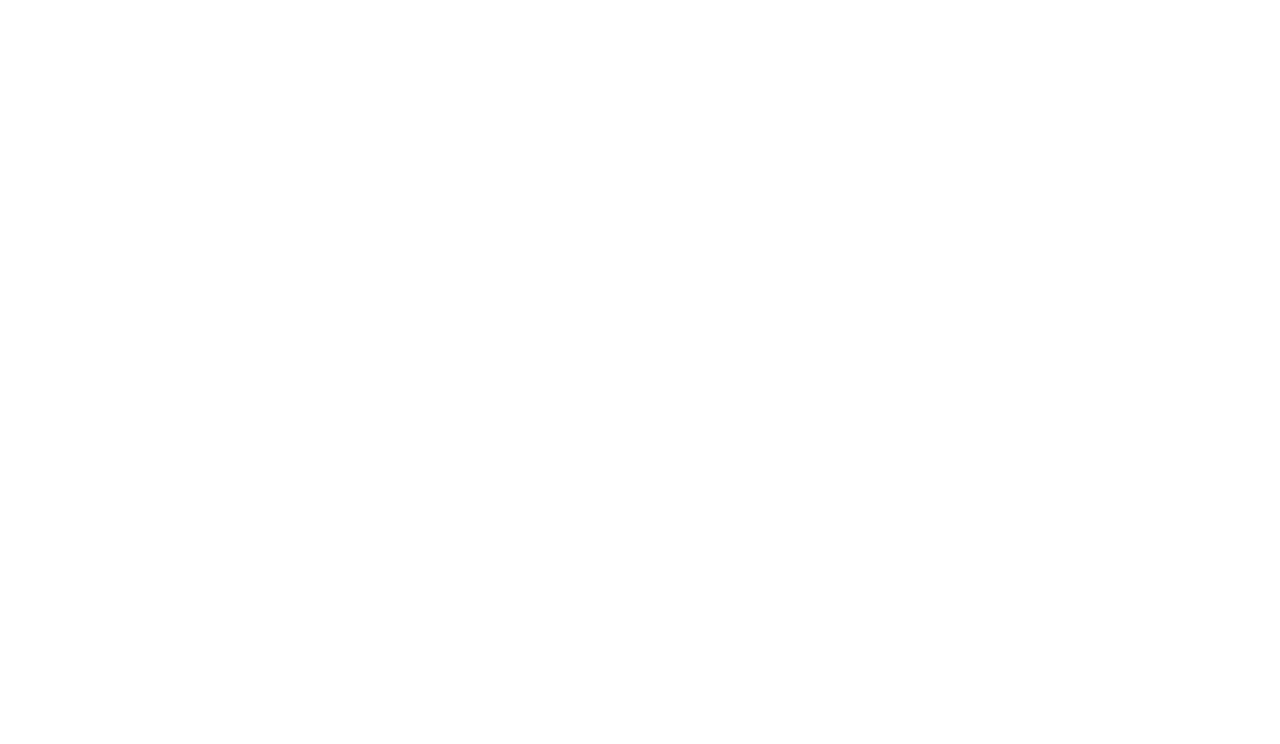
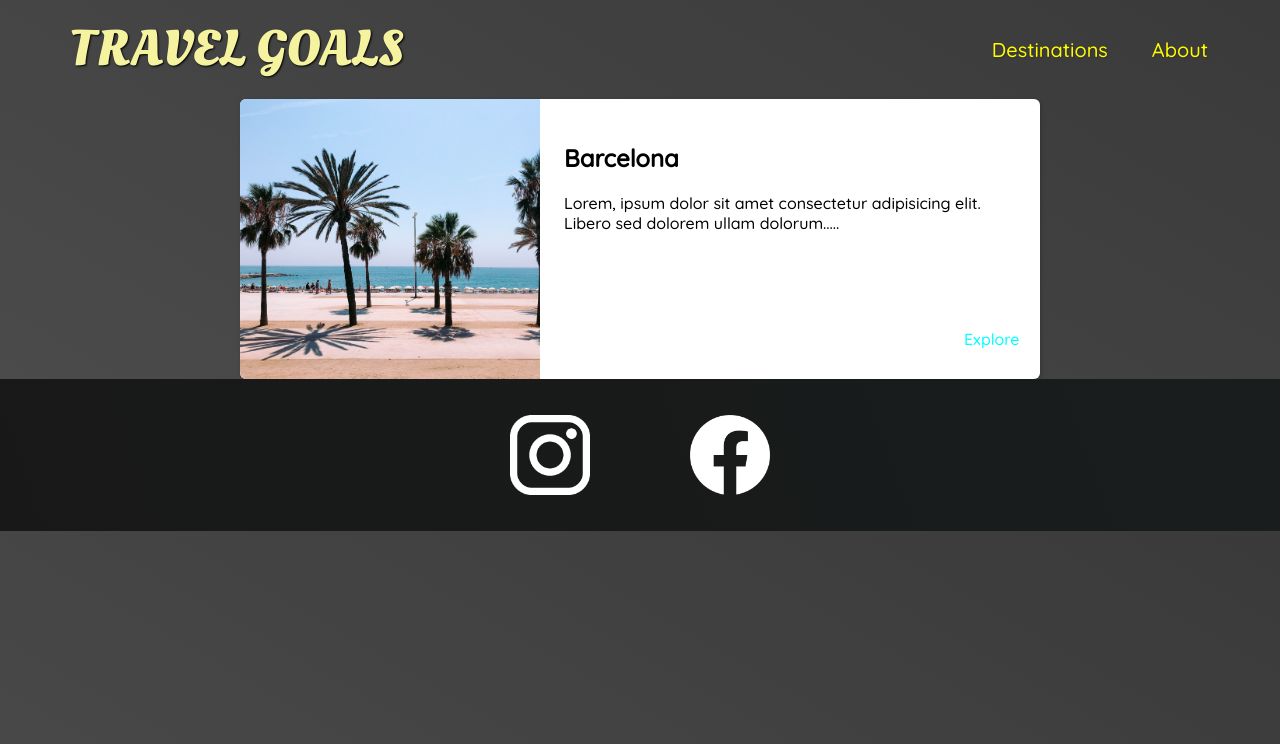
Before and after one commit to B0rad/travel-page, a plain HTML site: page places.html in a window 1280 px wide. Drawn offline with Linux system fonts and the light colour scheme.

Commit message:
added additional code for the course

```diff
--- /dev/null
+++ b/places.css
@@ -0,0 +1,39 @@
+body {
+    background:linear-gradient(30deg, rgb(77,77,77), rgb(58,58,58));
+}
+
+header {
+    position: static;
+}
+
+main ul {
+    width: 800px;
+    margin: 0 auto;
+}
+
+main li {
+    display: flex;
+    background-color: white;
+    box-shadow: 1px 1px 4px rgba(0, 0, 0, 0.2);
+    border-radius: 6px;
+    overflow: hidden;
+}
+
+main li img {
+    width: 300px;
+    height: 280px;
+    object-fit: cover;
+}
+
+.item-content {
+    padding: 24px;
+}
+
+.actions a {
+    text-decoration:none;
+    color: aqua;
+    position: relative;
+    top: 80px;
+    left: 400px;
+
+}
--- a/places.html
+++ b/places.html
@@ -0,0 +1,60 @@
+<!DOCTYPE html>
+<html lang="en">
+  <head>
+    <meta charset="UTF-8" />
+    <link
+      href="https://fonts.googleapis.com/css2?family=Raleway:wght@700&family=Oleo+Script:wght@700&family=Quicksand:wght@300;500&display=swap"
+      rel="stylesheet"
+    />
+    <link rel="stylesheet" href="shared.css" />
+    <link rel="stylesheet" href="places.css" />
+    <title>Travel Goals</title>
+  </head>
+  <body>
+    <header>
+      <div id="page-logo">
+        <a href="index.html">Travel Goals</a>
+      </div>
+      <nav>
+        <ul>
+          <li><a href="places.html">Destinations</a></li>
+          <li><a href="">About</a></li>
+        </ul>
+      </nav>
+    </header>
+    <main>
+      <ul>
+        <li>
+          <img
+            src="images/places/barcelona.jpg"
+            alt="Barcelona palm beach scene"
+          />
+          <div class="item-content">
+            <h2><strong>Barcelona</strong></h2>
+            <p>
+              Lorem, ipsum dolor sit amet consectetur adipisicing elit. Libero
+              sed dolorem ullam dolorum.....
+            </p>
+            <div class="actions">
+              <a href="https://en.wikipedia.com/wiki/Barcelona">Explore</a>
+            </div>
+          </div>
+        </li>
+      </ul>
+    </main>
+    <footer>
+      <ul>
+        <li>
+          <a href="https://www.instagram.com"
+            ><img src="images/icons/insta.png" alt="Instagram logo"
+          /></a>
+        </li>
+        <li>
+          <a href="https://www.facebook.com"
+            ><img src="images/icons/facebook.png" alt="facebook logo"
+          /></a>
+        </li>
+      </ul>
+    </footer>
+  </body>
+</html>
--- a/shared.css
+++ b/shared.css
@@ -55,4 +55,22 @@ header a:hover {
 
 footer {
   background: linear-gradient(70deg, rgb(24,24,24), rgb(25,29,29));
+  padding: 36px;
 }
+
+footer ul {
+  display: flex;
+  justify-content: center;
+  /* padding: 40px; */
+}
+
+footer li {
+  width:80px;
+  height: 80px;
+  margin: 0 50px;
+}
+
+footer img {
+  width: 100%;
+  height: 100%;
+}
```
